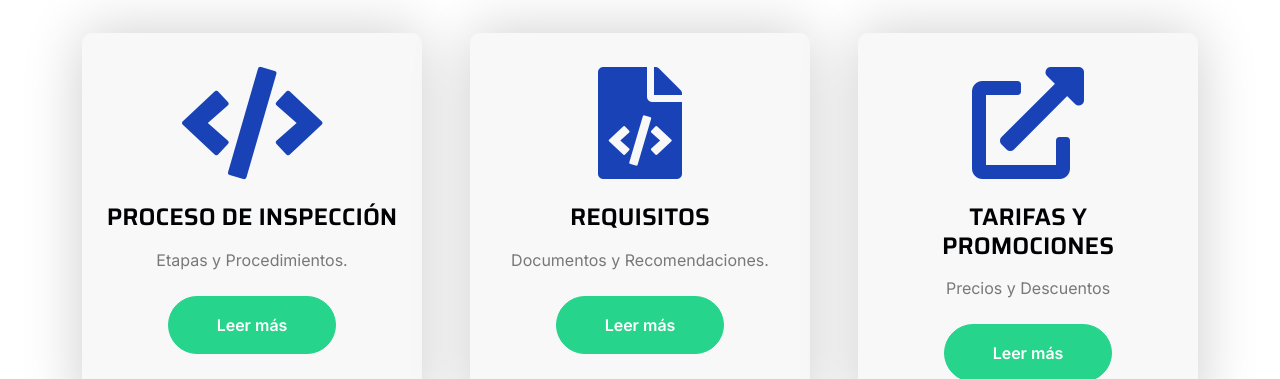
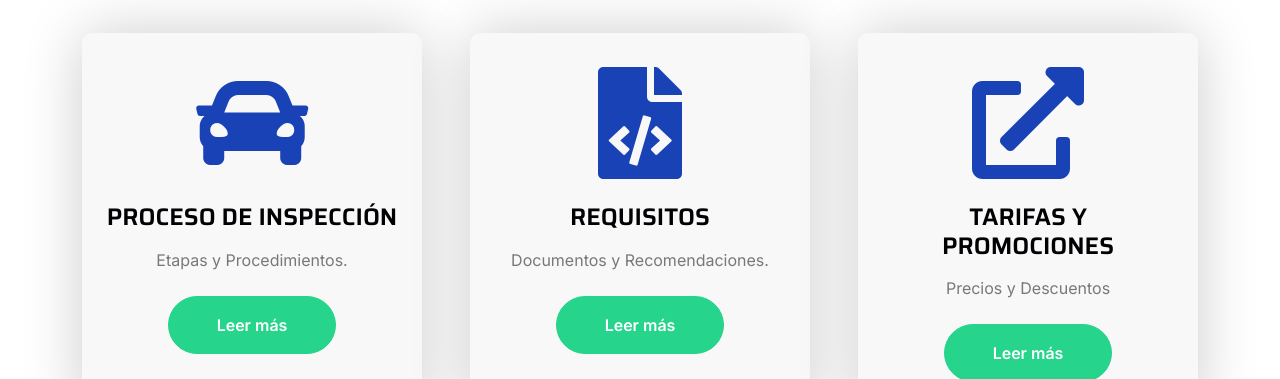
Before and after one commit to wilhelmXX16/central_page, a plain HTML site: page index.html in a window 1280 px wide. Shown: the part 766-1145 px from the top of the page. Drawn offline with nearby package versions, Linux system fonts and the light colour scheme.

Commit message:
icon change

```diff
--- a/index.html
+++ b/index.html
@@ -189,7 +189,7 @@
                         <div class="services-item bg-light">
                             <div class="p-4 text-center services-content">
                                 <div class="services-content-icon">
-                                    <i class="fa fa-code fa-7x mb-4 text-primary"></i>
+                                    <i class="fa fa-car fa-7x mb-4 text-primary"></i>
                                     <h4 class="mb-3">PROCESO DE INSPECCIÓN</h4>
                                     <p class="mb-4">Etapas y Procedimientos.</p>
                                     <a href="/inspectionProces.html" class="btn btn-secondary text-white px-5 py-3 rounded-pill">Leer más</a>
```
